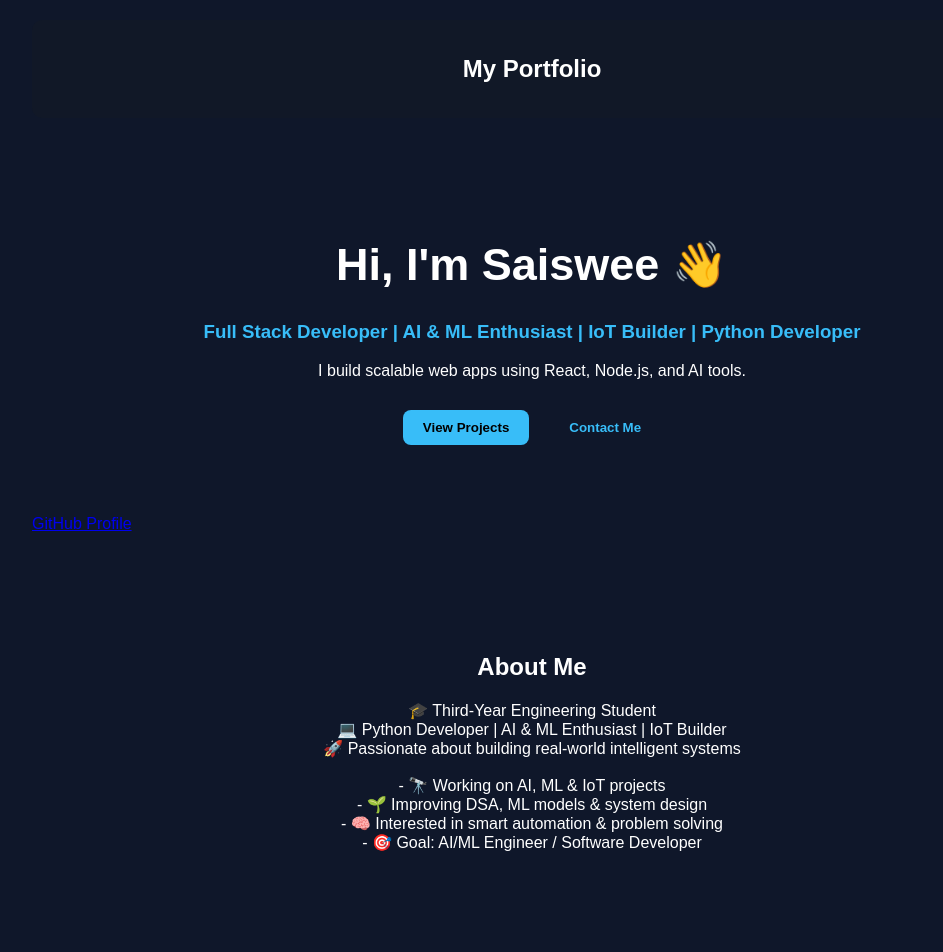
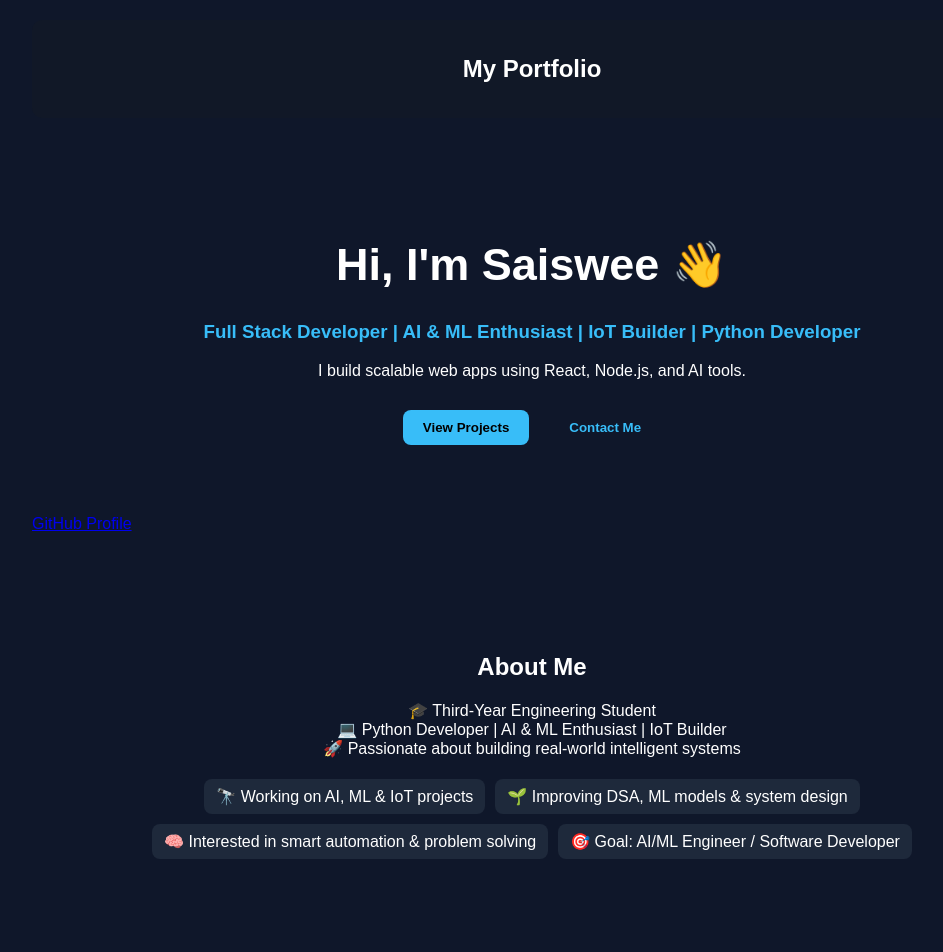
Before and after one commit to saiswee/Portfolio, a React (Create React App) app in the folder client/: page / in a window 1280 px wide. Shown: the top 952 px of the page, without its empty margins (108-1051 px from the left). Built offline with nearby package versions, Linux system fonts and the light colour scheme.

Commit message:
Update App.js

```diff
--- a/client/src/App.js
+++ b/client/src/App.js
@@ -44,16 +44,19 @@ function App() {
       {/* ABOUT */}
       <section className="section">
   <h2>About Me</h2>
+
   <p>
     🎓 Third-Year Engineering Student<br />
     💻 Python Developer | AI & ML Enthusiast | IoT Builder<br />
-  🚀 Passionate about building real-world intelligent systems<br />
-  <br />
-  - 🔭 Working on AI, ML & IoT projects<br />
-  - 🌱 Improving DSA, ML models & system design<br />
-  - 🧠 Interested in smart automation & problem solving<br />
-  - 🎯 Goal: AI/ML Engineer / Software Developer<br />
+    🚀 Passionate about building real-world intelligent systems
   </p>
+
+  <ul>
+    <li>🔭 Working on AI, ML & IoT projects</li>
+    <li>🌱 Improving DSA, ML models & system design</li>
+    <li>🧠 Interested in smart automation & problem solving</li>
+    <li>🎯 Goal: AI/ML Engineer / Software Developer</li>
+  </ul>
 </section>
 
       {/* SKILLS */}
```
Lines whose indentation alone changed are shown as unchanged.
